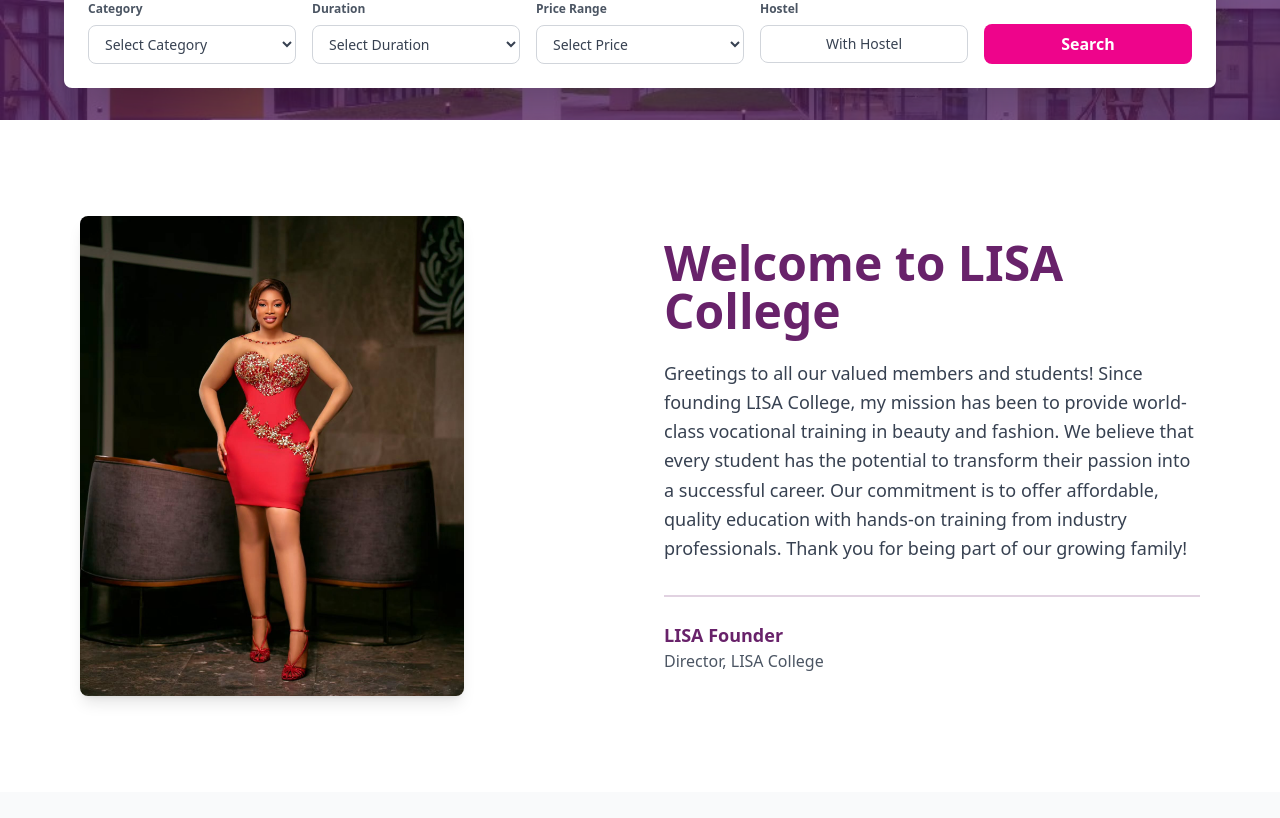
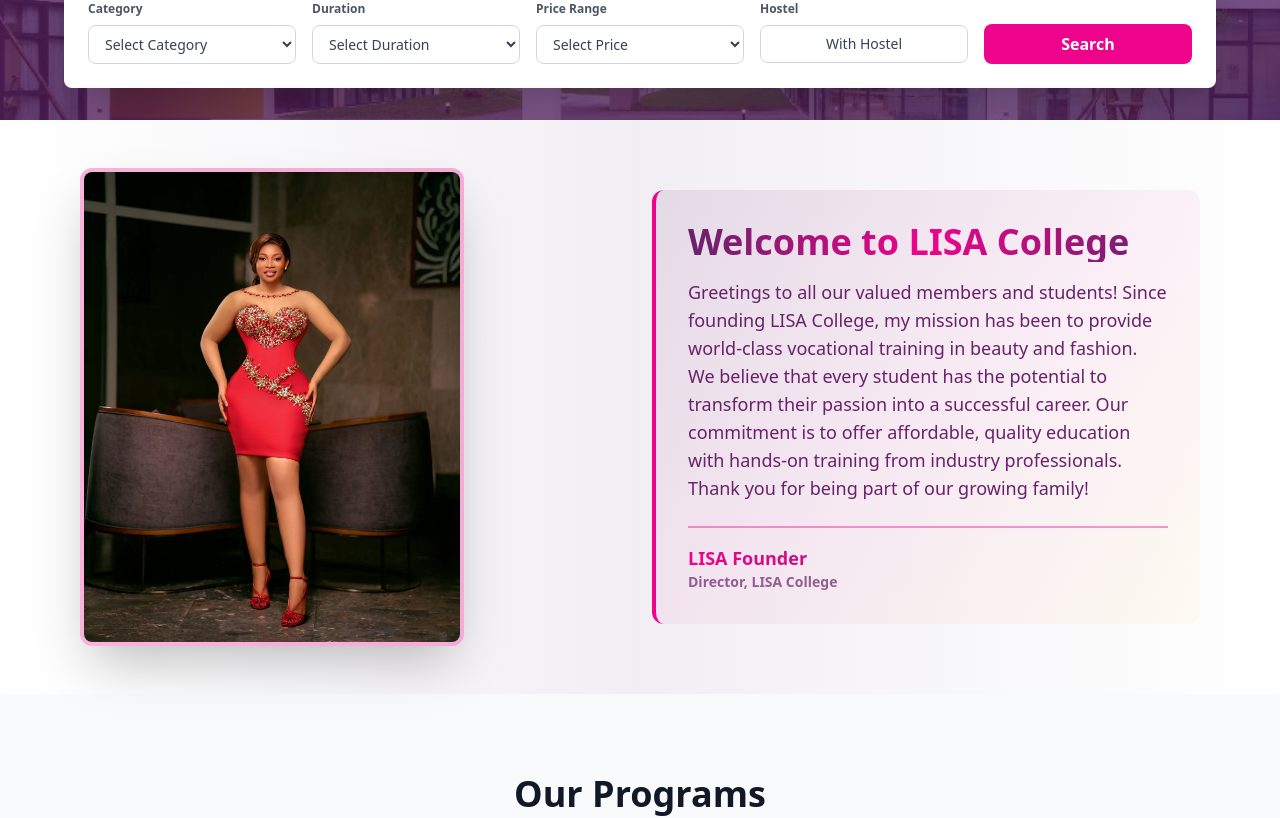
Before and after one commit to msetitech/lisacollege, a React app in the folder frontend/: page / in a window 1280 px wide. Shown: the part 680-1498 px from the top of the page. Built offline with nearby package versions, Linux system fonts and the light colour scheme; the HTML template or start-up script is replaced by a standard one.

Commit message:
fixing the owner message

```diff
--- a/frontend/src/components/Sections/OwnerMessage.jsx
+++ b/frontend/src/components/Sections/OwnerMessage.jsx
@@ -5,12 +5,12 @@
 	const { t } = useTranslation();
 
 	return (
-		<section className="py-16 md:py-24 bg-white">
+		<section className="py-8 md:py-12 bg-gradient-to-r from-white via-[#68226A]/5 to-white">
 			<div className="max-w-6xl mx-auto px-4">
-				<div className="grid grid-cols-1 md:grid-cols-2 gap-8 md:gap-12 items-center">
+				<div className="grid grid-cols-1 md:grid-cols-2 gap-4 md:gap-6 items-center">
 					{/* Owner Image - Left */}
 					<div className="flex justify-center md:justify-start">
-						<div className="w-full max-w-sm rounded-lg overflow-hidden shadow-lg">
+						<div className="w-full max-w-sm rounded-xl overflow-hidden shadow-2xl border-4 border-[#EE048B]/30">
 							<img
 								src={ownerImage}
 								alt="Owner of LISA College"
@@ -20,18 +20,20 @@
 					</div>
 
 					{/* Welcome Message - Right */}
-					<div className="text-center md:text-left">
-						<h2 className="text-4xl md:text-5xl font-bold text-[#68226A] mb-6">
+					<div className="text-center md:text-left bg-gradient-to-br from-[#68226A]/10 via-[#EE048B]/5 to-[#FFC107]/5 p-6 md:p-8 rounded-xl border-l-4 border-[#EE048B]">
+						<h2 className="text-3xl md:text-4xl font-bold bg-gradient-to-r from-[#68226A] via-[#EE048B] to-[#68226A] bg-clip-text text-transparent mb-4">
 							{t("owner.title")}
 						</h2>
-						<p className="text-lg text-gray-700 mb-4 leading-relaxed">
+						<p className="text-base md:text-lg text-[#68226A] mb-4 leading-relaxed font-medium">
 							{t("owner.message")}
 						</p>
-						<div className="mt-8 pt-6 border-t-2 border-[#68226A]/20">
-							<p className="font-semibold text-[#68226A] text-lg">
+						<div className="mt-6 pt-4 border-t-2 border-[#EE048B]/40">
+							<p className="font-bold text-lg bg-gradient-to-r from-[#EE048B] to-[#68226A] bg-clip-text text-transparent">
 								{t("owner.name")}
 							</p>
-							<p className="text-gray-600">{t("owner.position")}</p>
+							<p className="text-[#68226A]/70 font-semibold text-sm">
+								{t("owner.position")}
+							</p>
 						</div>
 					</div>
 				</div>
```
